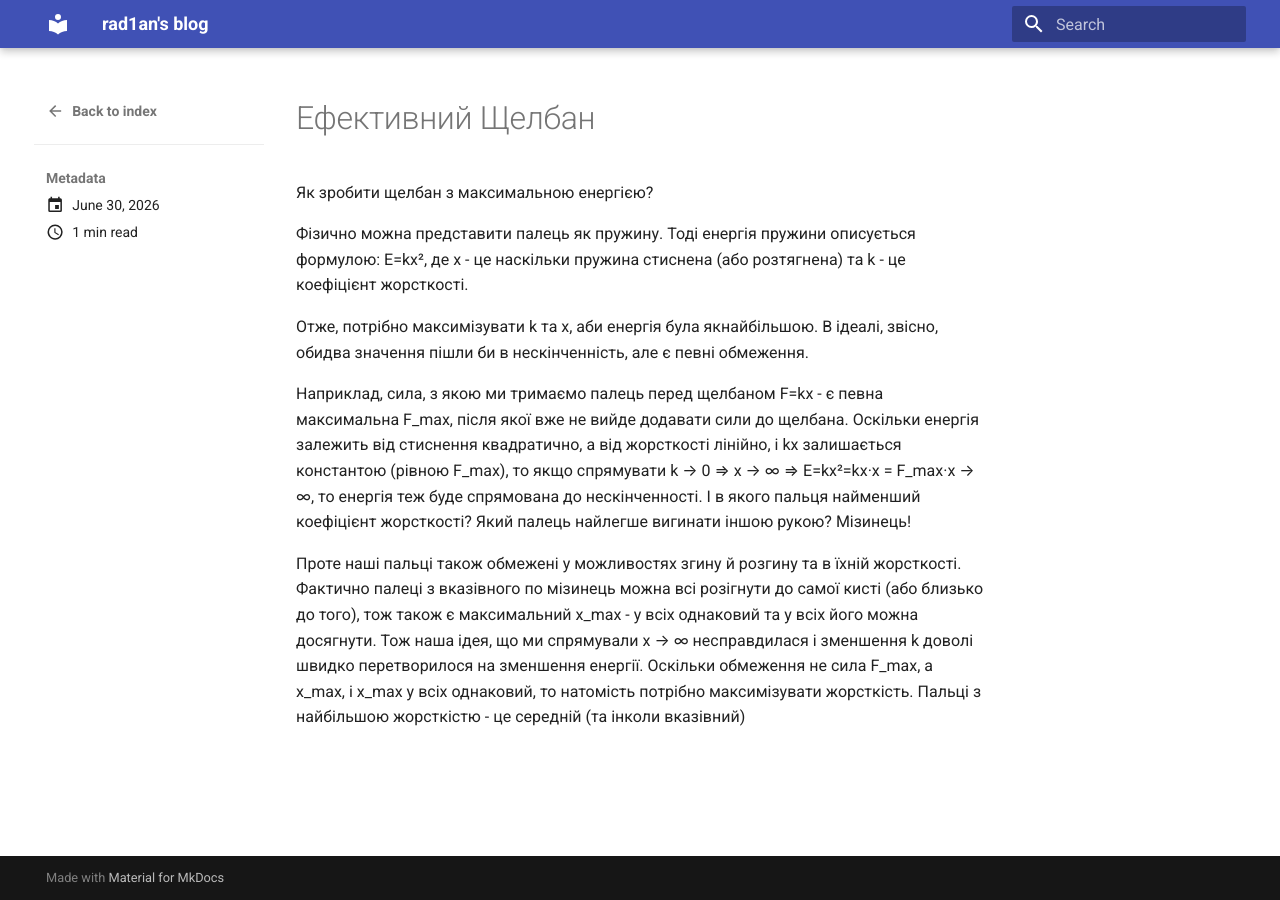
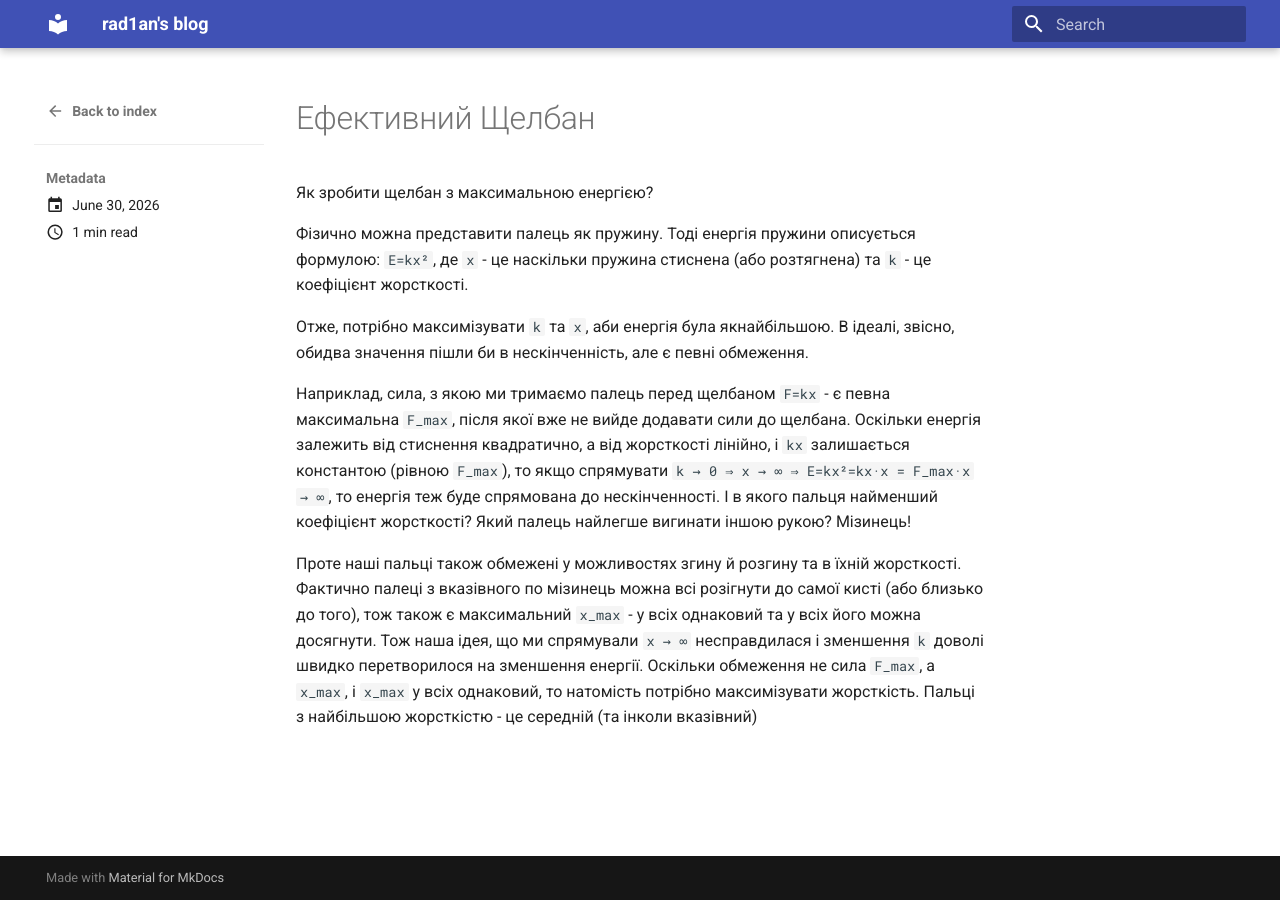
Before and after one commit to rhusiev/blog, an MkDocs documentation site: the page built from docs/blog/posts/1.md, in a window 1280 px wide. Built offline with MkDocs 1.6.1 and Material for MkDocs 9.7.7, drawn with Linux system fonts in a browser that asks for light colours.

```diff
--- a/bot.py
+++ b/bot.py
@@ -82,7 +82,7 @@ def sanitize_local_html(file_path, site_url):
 
 
 def post_to_telegram(title, text, link, img_url):
-    message = f"<b>{title}</b>\n\n{text}\n<a href='{link}'>Read on Vault</a>"
+    message = f"<b>{title}</b>\n\n{text}\n<a href='{link}'>Читати в блозі</a>"
 
     if img_url and len(message) <= 1024:
         url = f"https://api.telegram.org/bot{BOT_TOKEN}/sendPhoto"
@@ -107,7 +107,7 @@ def post_to_telegram(title, text, link, img_url):
         )
 
     if len(message) > 4000:
-        message = message[:4000] + f"...\n\n<a href='{link}'>Read on Vault</a>"
+        message = message[:4000] + f"...\n\n<a href='{link}'>Читати в блозі</a>"
 
     url = f"https://api.telegram.org/bot{BOT_TOKEN}/sendMessage"
     payload = {
--- a/docs/blog/posts/1.md
+++ b/docs/blog/posts/1.md
@@ -6,10 +6,10 @@ slug: effective-flick
 
 Як зробити щелбан з максимальною енергією?
 
-Фізично можна представити палець як пружину. Тоді енергія пружини описується формулою: E=kx², де x - це наскільки пружина стиснена (або розтягнена) та k - це коефіцієнт жорсткості.
+Фізично можна представити палець як пружину. Тоді енергія пружини описується формулою: <code>E=kx²</code>, де <code>x</code> - це наскільки пружина стиснена (або розтягнена) та <code>k</code> - це коефіцієнт жорсткості.
 
-Отже, потрібно максимізувати k та x, аби енергія була якнайбільшою. В ідеалі, звісно, обидва значення пішли би в нескінченність, але є певні обмеження.
+Отже, потрібно максимізувати <code>k</code> та <code>x</code>, аби енергія була якнайбільшою. В ідеалі, звісно, обидва значення пішли би в нескінченність, але є певні обмеження.
 
-Наприклад, сила, з якою ми тримаємо палець перед щелбаном F=kx - є певна максимальна F_max, після якої вже не вийде додавати сили до щелбана. Оскільки енергія залежить від стиснення квадратично, а від жорсткості лінійно, і kx залишається константою (рівною F_max), то якщо спрямувати k → 0 ⇒ x → ∞ ⇒ E=kx²=kx·x = F_max·x → ∞, то енергія теж буде спрямована до нескінченності. І в якого пальця найменший коефіцієнт жорсткості? Який палець найлегше вигинати іншою рукою? Мізинець!
+Наприклад, сила, з якою ми тримаємо палець перед щелбаном <code>F=kx</code> - є певна максимальна <code>F_max</code>, після якої вже не вийде додавати сили до щелбана. Оскільки енергія залежить від стиснення квадратично, а від жорсткості лінійно, і <code>kx</code> залишається константою (рівною <code>F_max</code>), то якщо спрямувати <code>k → 0 ⇒ x → ∞ ⇒ E=kx²=kx·x = F_max·x → ∞</code>, то енергія теж буде спрямована до нескінченності. І в якого пальця найменший коефіцієнт жорсткості? Який палець найлегше вигинати іншою рукою? Мізинець!
 
-Проте наші пальці також обмежені у можливостях згину й розгину та в їхній жорсткості. Фактично палеці з вказівного по мізинець можна всі розігнути до самої кисті (або близько до того), тож також є максимальний x_max - у всіх однаковий та у всіх його можна досягнути. Тож наша ідея, що ми спрямували x → ∞ несправдилася і зменшення k доволі швидко перетворилося на зменшення енергії. Оскільки обмеження не сила F_max, а x_max, і x_max у всіх однаковий, то натомість потрібно максимізувати жорсткість. Пальці з найбільшою жорсткістю - це середній (та інколи вказівний)
+Проте наші пальці також обмежені у можливостях згину й розгину та в їхній жорсткості. Фактично палеці з вказівного по мізинець можна всі розігнути до самої кисті (або близько до того), тож також є максимальний <code>x_max</code> - у всіх однаковий та у всіх його можна досягнути. Тож наша ідея, що ми спрямували <code>x → ∞</code> несправдилася і зменшення <code>k</code> доволі швидко перетворилося на зменшення енергії. Оскільки обмеження не сила <code>F_max</code>, а <code>x_max</code>, і <code>x_max</code> у всіх однаковий, то натомість потрібно максимізувати жорсткість. Пальці з найбільшою жорсткістю - це середній (та інколи вказівний)
--- a/posted.txt
+++ /dev/null
@@ -1 +0,0 @@
-https://rhusiev.github.io/blog/blog/2026/06/30/effective-flick/
```
